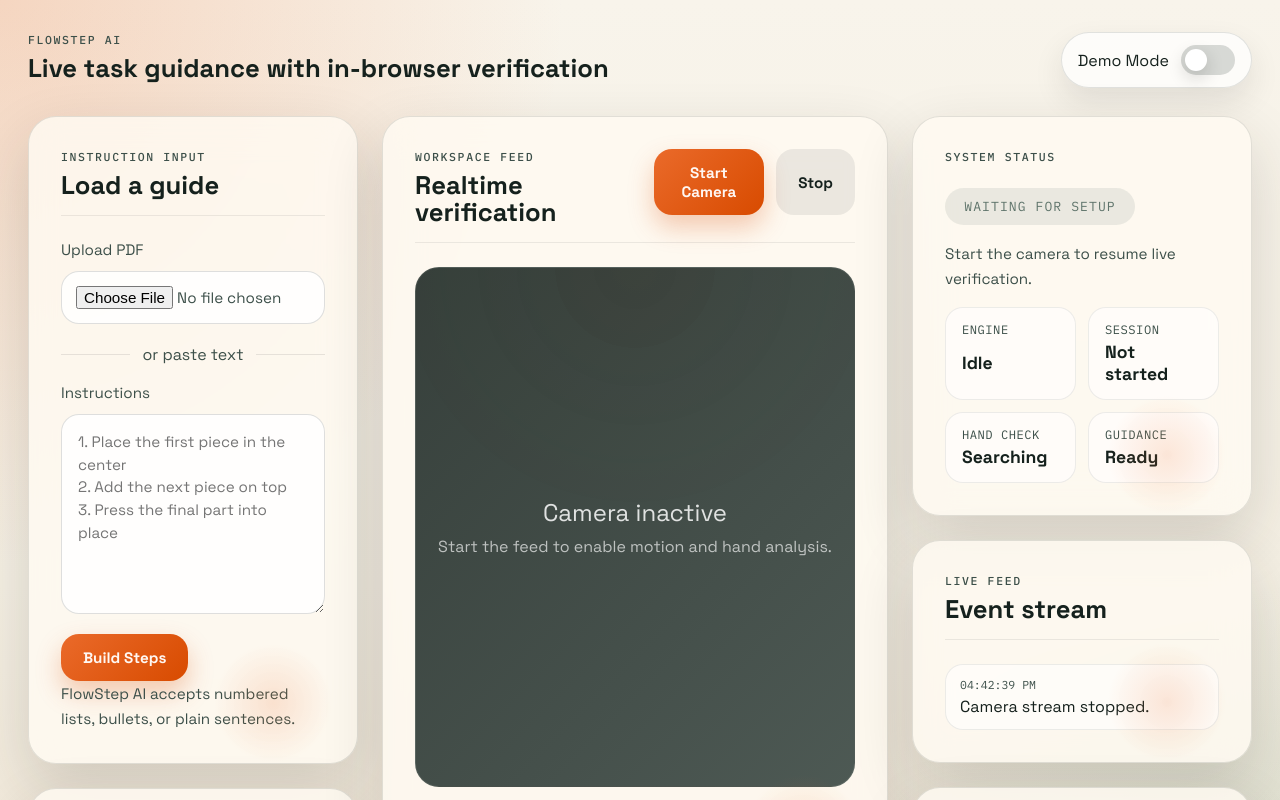
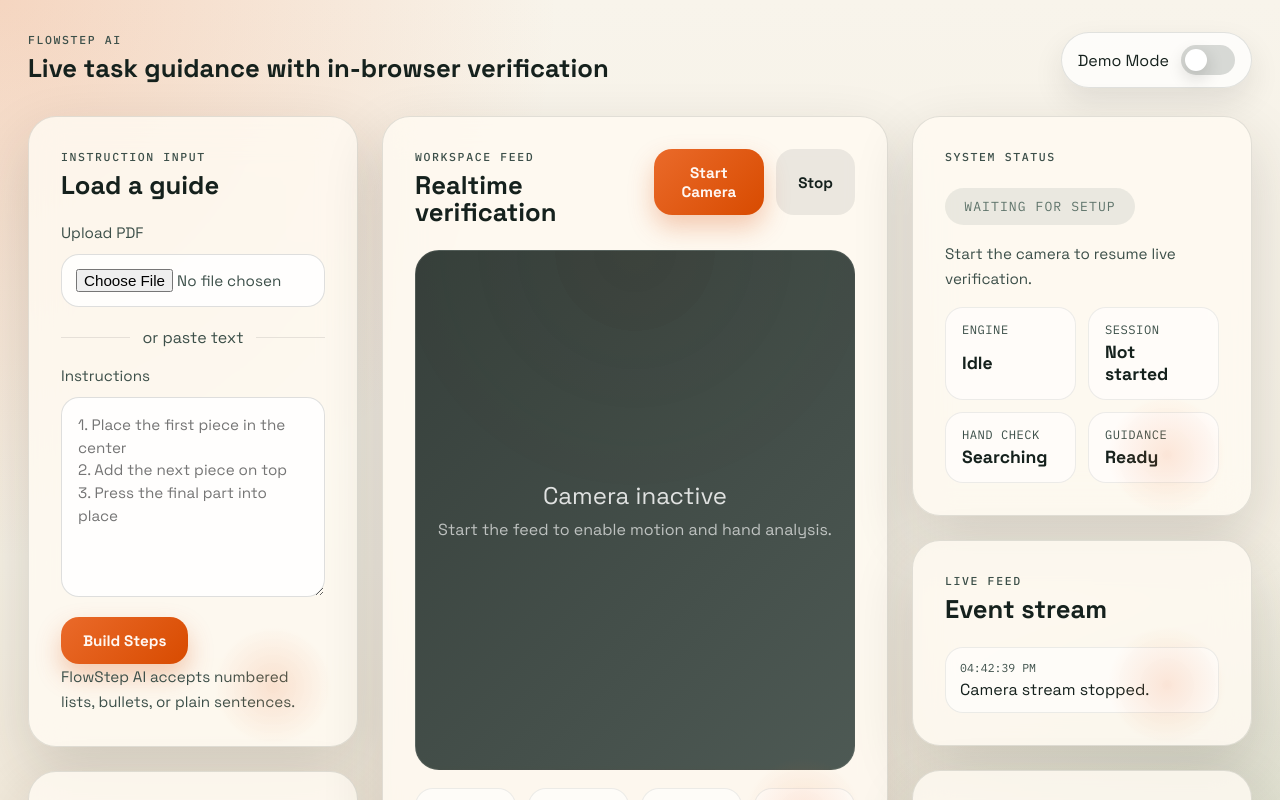
Before and after one commit to DilipS533/FlowBuildAI, a React (Vite) app: page / in a window 1280 px wide. Shown: the top 800 px of the page. Built offline with nearby package versions, Linux system fonts and the light colour scheme.

Commit message:
launching issues

```diff
--- a/src/styles.css
+++ b/src/styles.css
@@ -106,8 +106,6 @@
   align-items: flex-start;
   gap: 16px;
   margin-bottom: 24px;
-  padding-bottom: 16px;
-  border-bottom: 1px solid rgba(21, 33, 29, 0.08);
 }
 
 .eyebrow {
```
